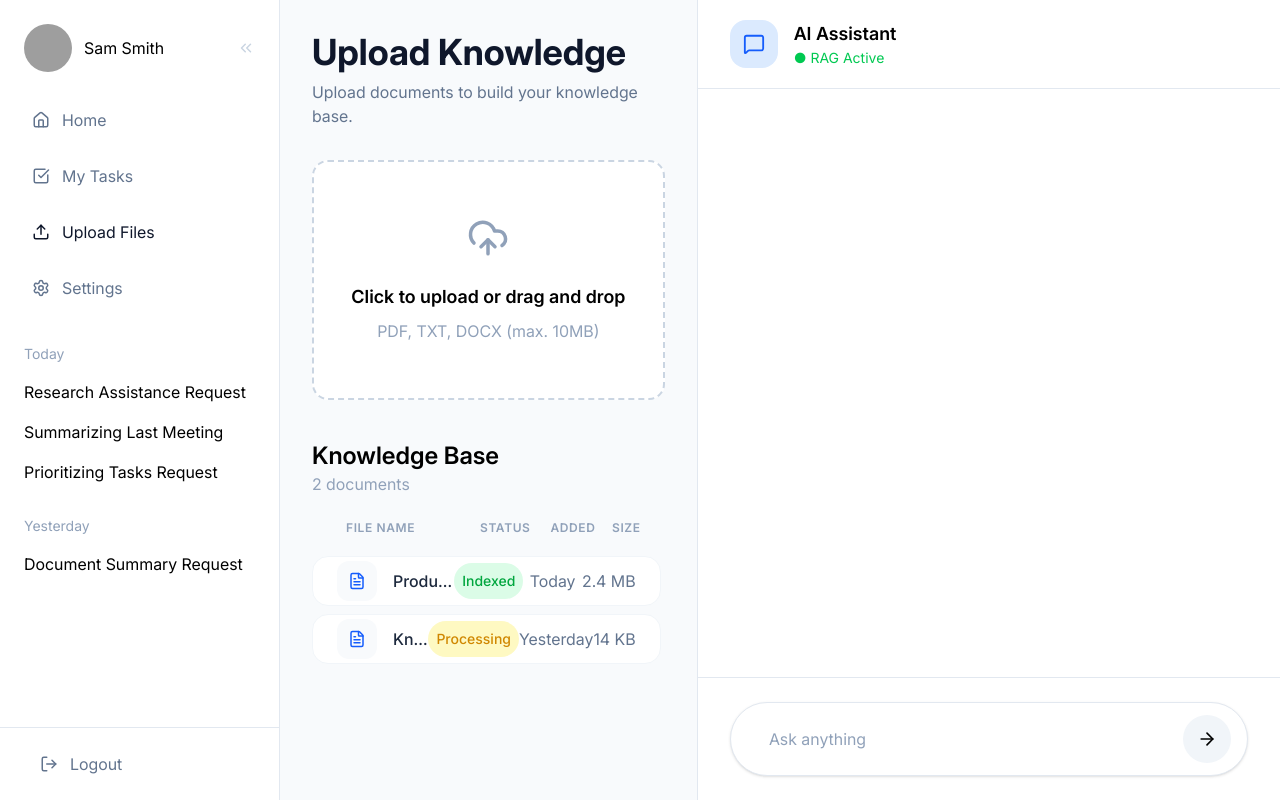
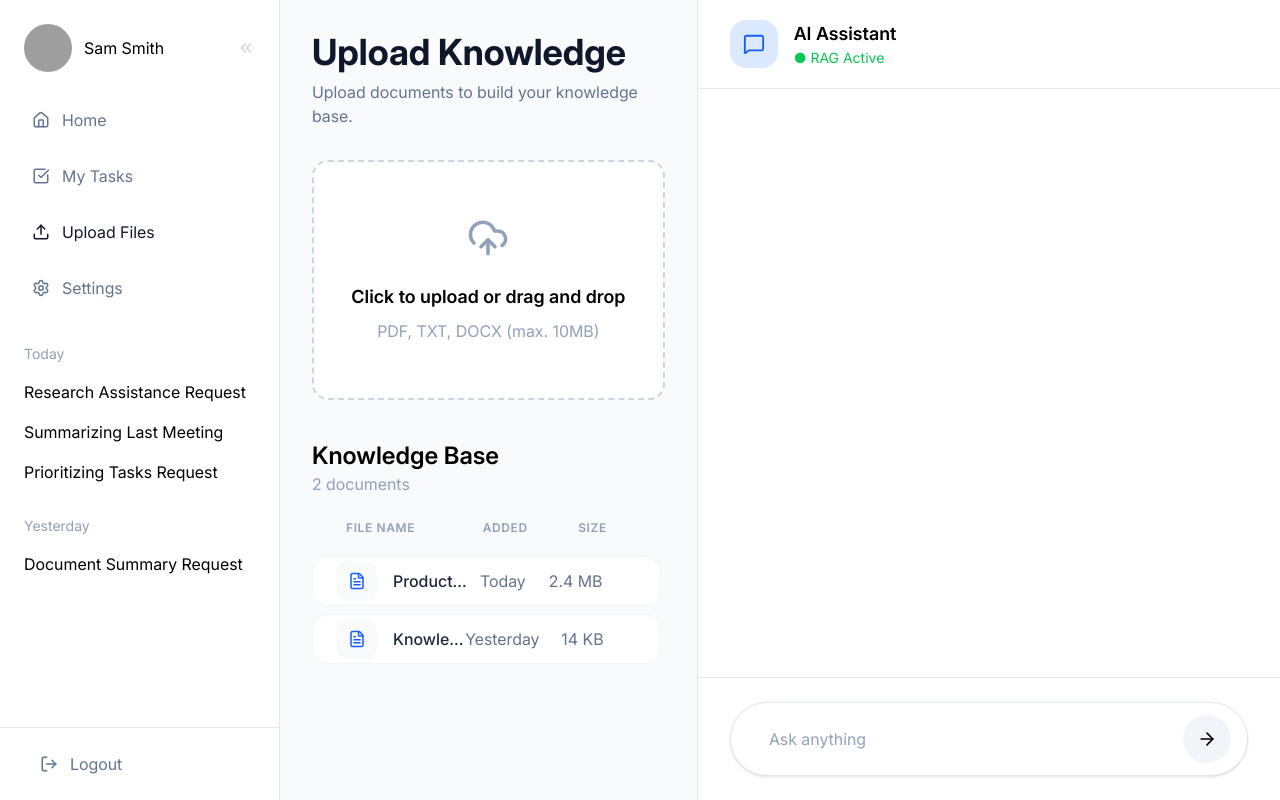
Before and after one commit to elmira-orooji/advanced-rag-system, a React (Vite) app in the folder frontend/my-rag-app/: page /home in a window 1280 px wide. Both pictures are taken after a click on the button "Upload Files". Built offline with nearby package versions, Linux system fonts and the light colour scheme; grey boxes are pictures that could not be loaded.

Commit message:
Dark mood Upload files page adjustments

```diff
--- a/frontend/my-rag-app/src/pages/UploadFilesPage.tsx
+++ b/frontend/my-rag-app/src/pages/UploadFilesPage.tsx
@@ -166,15 +166,12 @@ className="
     File Name
   </div>
 
-  <div className=" flex justify-center">
-    Status
-  </div>
 
   <div className="flex justify-center">
     Added
   </div>
 
-  <div className="flex justify-end whitespace-nowrap">
+  <div className="flex justify-end ">
   Size
 </div>
 </div>
@@ -196,8 +193,8 @@ className="
       <div
         key={file.name}
         className="
-  grid
-  grid-cols-[4fr_2fr_2fr_1fr]
+grid
+    grid-cols-[4fr_2fr_2fr_1fr]
   items-center
 
   px-6
@@ -234,7 +231,7 @@ dark:border-[#2A3550]
 >
             <FileText
               size={18}
-              className="text-blue-600 "
+              className="text-blue-600  "
             />
           </div>
 
@@ -253,25 +250,6 @@ dark:border-[#2A3550]
           </span>
         </div>
 
-        {/* Status */}
-        <div className="flex justify-center">
-          <span
-            className={`
-              px-2
-              py-2
-              rounded-full
-              text-sm
-              font-medium
-              ${
-                file.status === "Indexed"
-                  ? "bg-green-100 text-green-600"
-                  : "bg-yellow-100 text-yellow-600"
-              }
-            `}
-          >
-            {file.status}
-          </span>
-        </div>
 
 {/* Added */}
 <div className="flex justify-center text-slate-500 dark:text-slate-400">
```
